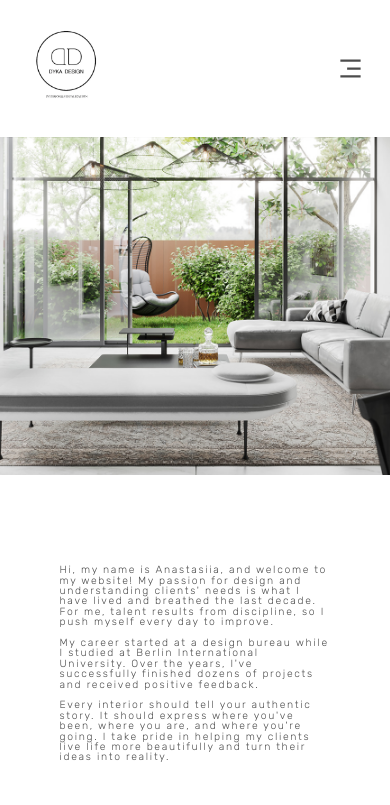
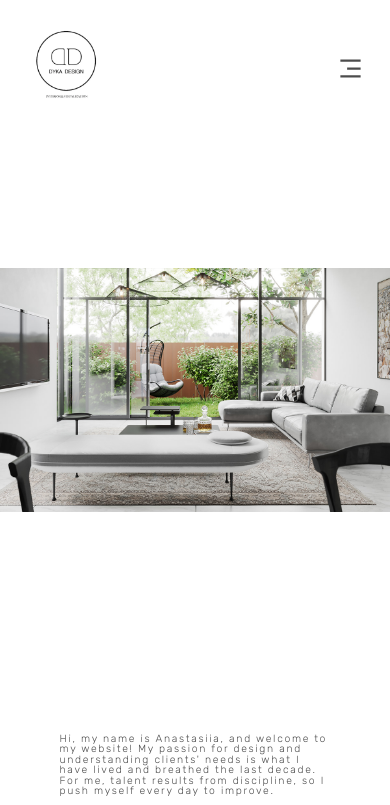
Before and after one commit to scare-destiny/dyka.design, a React (Create React App) app: page / in a window 390 px wide. Shown: the top 805 px of the page. Built offline with nearby package versions, Linux system fonts and the light colour scheme; the HTML template or start-up script is replaced by a standard one.

Commit message:
Changed hero image on ipad and iphone screens

```diff
--- a/src/containers/hero/hero.css
+++ b/src/containers/hero/hero.css
@@ -2,19 +2,20 @@
 	display: flex;
 	flex-direction: column;
 	background-image: url('../../assets/heroimage.jpg');
-	height: 60vh;
 	background-repeat: no-repeat;
 	background-size: cover;
 	background-attachment: fixed;
 	background-position: center;
 
+	height: 60vh;
+
 }
 
 
 
-@media screen and (max-width: 550px) {
+@media screen and (max-width: 1050px) {
 	.dyka__hero {
-		max-height: 40vh;
+		background-size: contain;
 	}
 
 }
```
